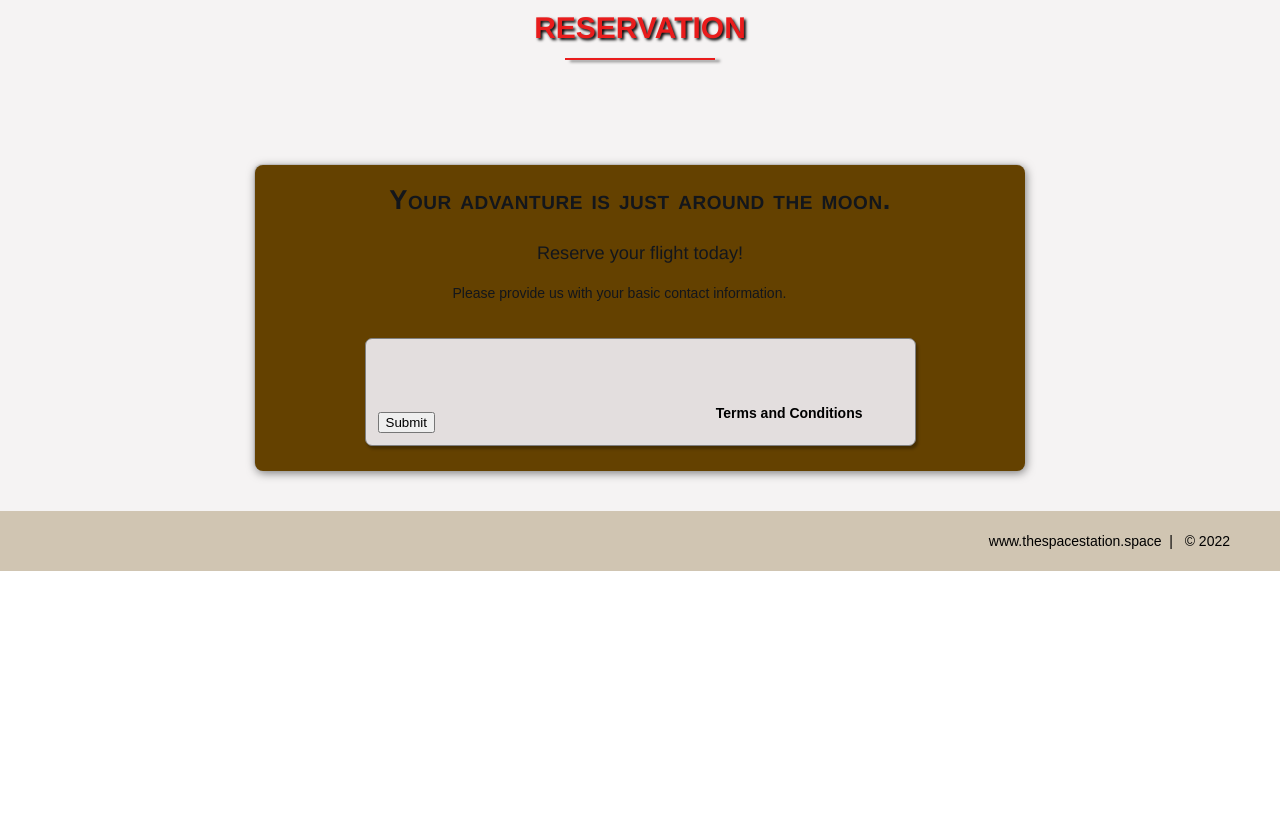
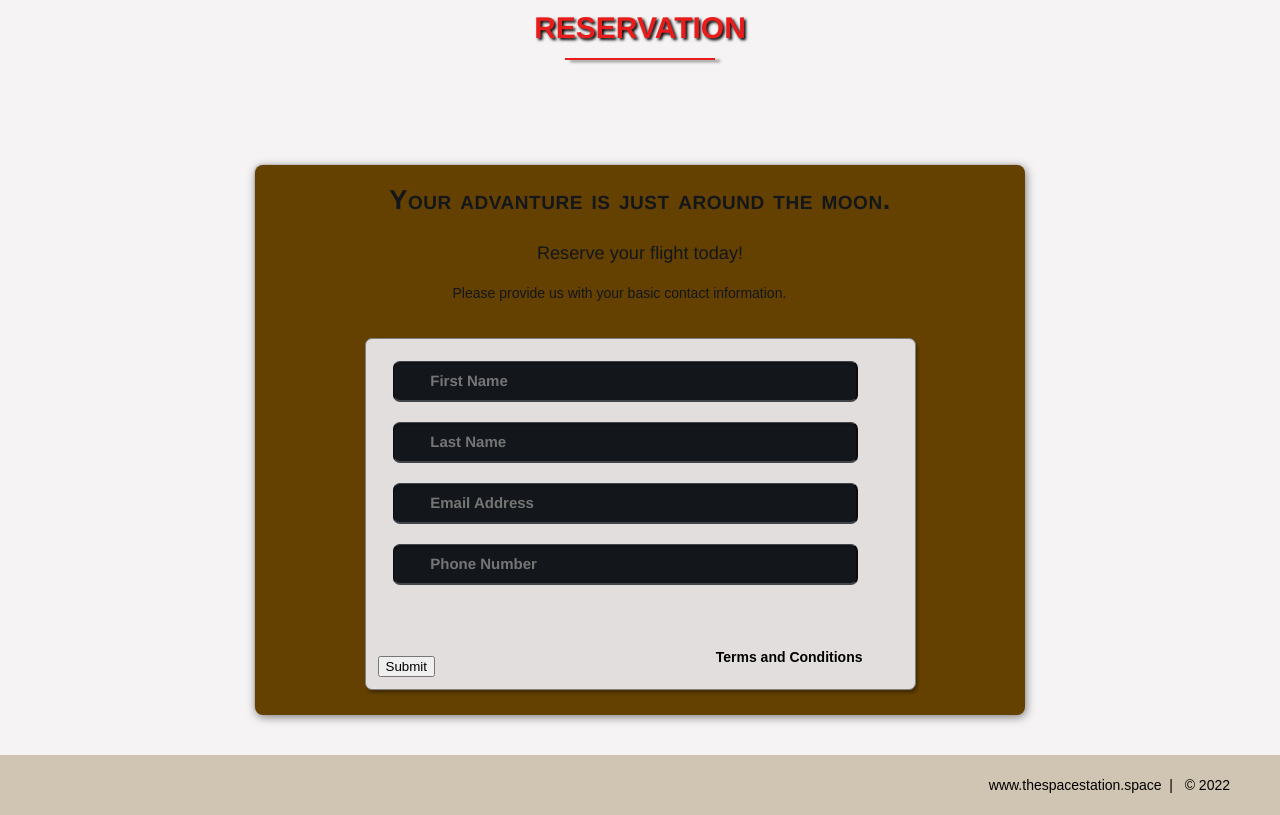
Before and after one commit to Spiri01/HTML-and-CSS-Projects, a plain HTML site: page Project/index.html in a window 1280 px wide. Shown: the part 7732-8547 px from the top of the page. Before the commit the page ends 8303 px from the top, so only its background shows below. Drawn offline with Linux system fonts and the light colour scheme.

Commit message:
Update index.html

```diff
--- a/Project/index.html
+++ b/Project/index.html
@@ -164,10 +164,10 @@
                     </p>
                     <div class="form-rsvp">
                         <form action="" method="post">
-                            <imput class="rsvp" type="text" value="" placeholder="First Name">
-                            <imput class="rsvp" type="text" value="" placeholder="Last Name">
-                            <imput class="rsvp" type="text" value="" placeholder="Email Address">
-                            <imput class="rsvp" type="text" value="" placeholder="Phone Number">
+                            <input class="rsvp" type="text" value="" placeholder="First Name">
+                            <input class="rsvp" type="text" value="" placeholder="Last Name">
+                            <input class="rsvp" type="text" value="" placeholder="Email Address">
+                            <input class="rsvp" type="text" value="" placeholder="Phone Number">
                                 <div class="form-spacer">
                                     <label class="terms">Terms and Conditions</label>
                                 </div>
```
